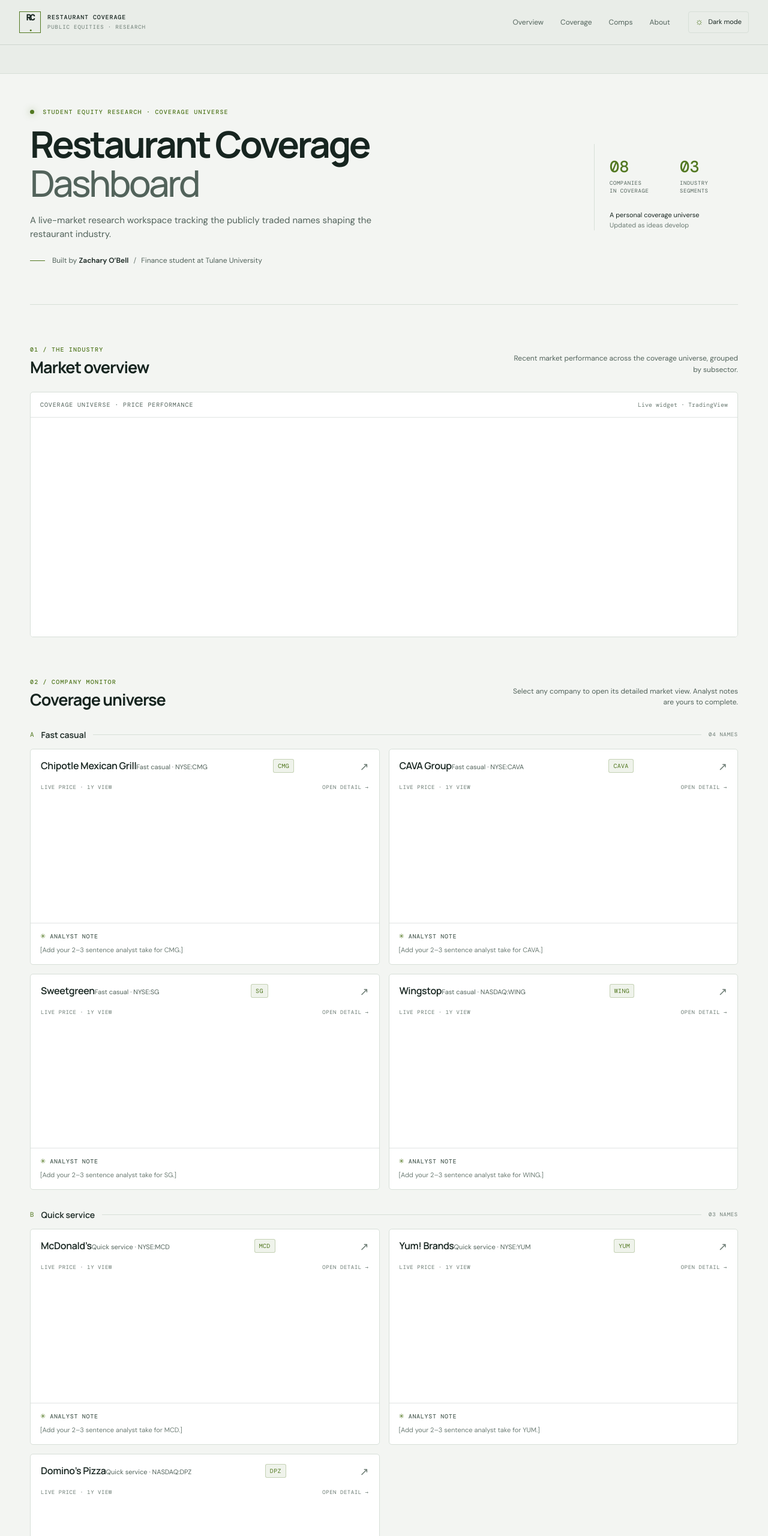
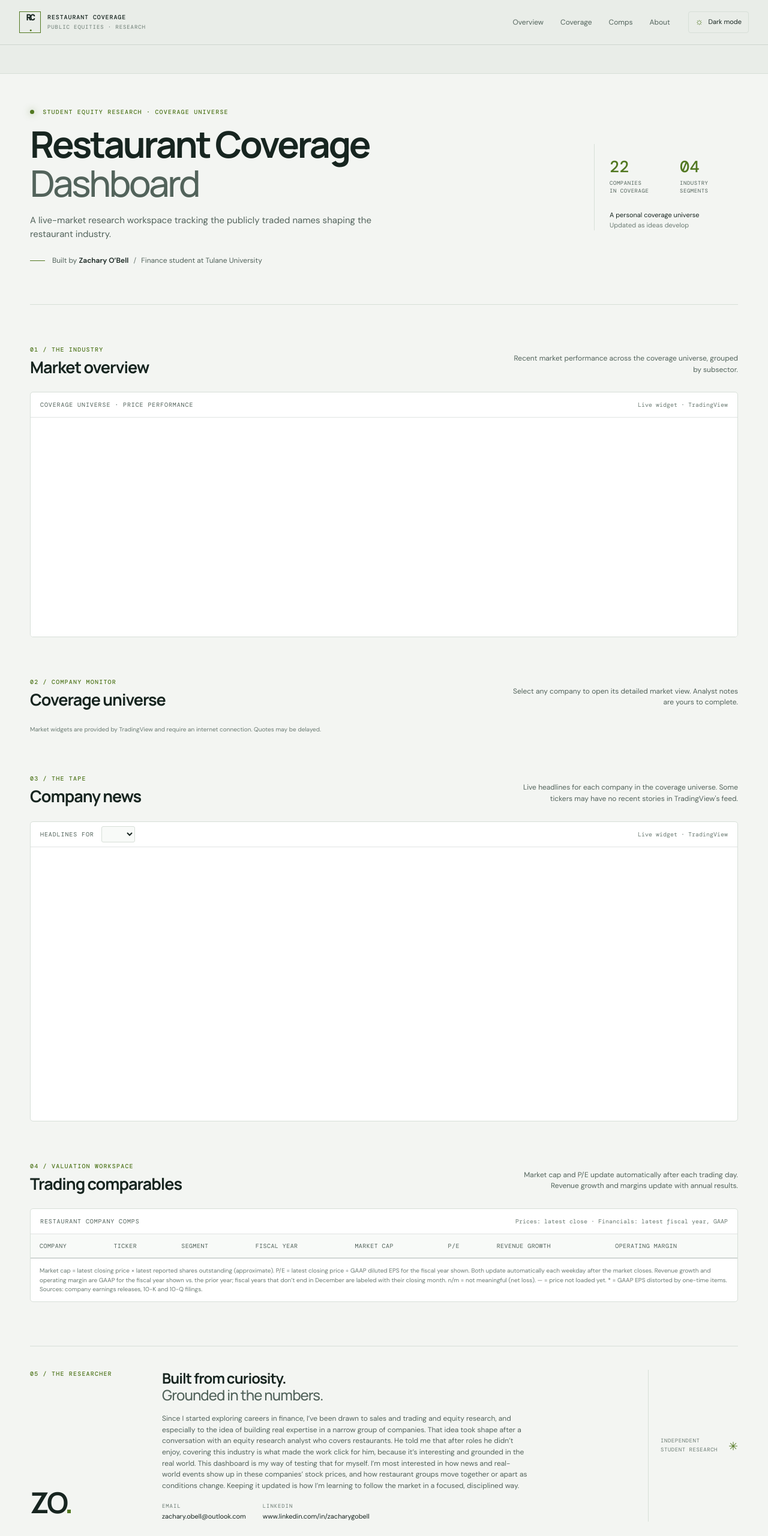
Before and after one commit to zach-obell/restaurant-dashboard, a plain HTML site: page index.html in a window 1280 px wide. Shown: the top 2560 px of the page at 60% size. Drawn offline with nearby package versions, Linux system fonts and the light colour scheme; a script that the page names is missing.

Commit message:
Revise company coverage stats and comparables metadata
Updated statistics for companies and industry segments in the dashboard. Adjusted the metadata for restaurant company comparables.

```diff
--- a/index.html
+++ b/index.html
@@ -43,8 +43,8 @@
         <div class="hero-byline"><span class="byline-rule" aria-hidden="true"></span><span>Built by <strong>Zachary O’Bell</strong> <span class="byline-separator">/</span> Finance student at Tulane University</span></div>
       </div>
       <div class="hero-aside" aria-label="Dashboard coverage summary">
-        <div class="hero-stat"><span class="stat-value">08</span><span class="stat-label">COMPANIES<br>IN COVERAGE</span></div>
-        <div class="hero-stat"><span class="stat-value">03</span><span class="stat-label">INDUSTRY<br>SEGMENTS</span></div>
+        <div class="hero-stat"><span class="stat-value" id="stat-companies">22</span><span class="stat-label">COMPANIES<br>IN COVERAGE</span></div>
+        <div class="hero-stat"><span class="stat-value" id="stat-segments">04</span><span class="stat-label">INDUSTRY<br>SEGMENTS</span></div>
         <div class="hero-note">A personal coverage universe<br><span>Updated as ideas develop</span></div>
       </div>
     </section>
@@ -65,12 +65,7 @@
         <div><p class="eyebrow">02 / COMPANY MONITOR</p><h2 id="companies-title">Coverage universe</h2></div>
         <p class="section-caption">Select any company to open its detailed market view. Analyst notes are yours to complete.</p>
       </div>
-      <div class="subsector-heading"><span class="subsector-index">A</span><h3>Fast casual</h3><span class="subsector-line"></span><span class="subsector-count">04 NAMES</span></div>
-      <div class="company-grid" id="fast-casual-grid" aria-label="Fast casual companies"></div>
-      <div class="subsector-heading"><span class="subsector-index">B</span><h3>Quick service</h3><span class="subsector-line"></span><span class="subsector-count">03 NAMES</span></div>
-      <div class="company-grid" id="quick-service-grid" aria-label="Quick service companies"></div>
-      <div class="subsector-heading"><span class="subsector-index">C</span><h3>Coffee</h3><span class="subsector-line"></span><span class="subsector-count">01 NAME</span></div>
-      <div class="company-grid coffee-grid" id="coffee-grid" aria-label="Coffee companies"></div>
+      <div id="coverage-segments"></div>
       <p class="widget-disclosure">Market widgets are provided by TradingView and require an internet connection. Quotes may be delayed.</p>
     </section>
 
@@ -95,24 +90,15 @@
         <p class="section-caption">Market cap and P/E update automatically after each trading day. Revenue growth and margins update with annual results.</p>
       </div>
       <div class="panel table-panel">
-        <div class="panel-topline"><span class="panel-label">RESTAURANT COMPANY COMPS</span><span class="panel-meta" id="comps-asof">Prices as of Nov 13, 2026 close · Financials: FY2025, GAAP</span></div>
+        <div class="panel-topline"><span class="panel-label">RESTAURANT COMPANY COMPS</span><span class="panel-meta" id="comps-asof">Prices: latest close · Financials: latest fiscal year, GAAP</span></div>
         <div class="table-scroll" tabindex="0" role="region" aria-label="Scrollable trading comparables table">
           <table id="comps-table">
             <caption class="visually-hidden">Restaurant coverage universe trading comparables. Market cap and P/E update each weekday from the latest closing price.</caption>
-            <thead><tr><th scope="col">Company</th><th scope="col">Ticker</th><th scope="col">Sub-sector</th><th scope="col">Market cap</th><th scope="col">P/E</th><th scope="col">Revenue growth</th><th scope="col">Operating margin</th></tr></thead>
-            <tbody>
-              <tr><th scope="row">Chipotle Mexican Grill</th><td><span class="ticker-pill">CMG</span></td><td>Fast casual</td><td class="entry-cell">$44.6B</td><td class="entry-cell">30.9x</td><td class="entry-cell">+5.4%</td><td class="entry-cell">16.2%</td></tr>
-              <tr><th scope="row">CAVA Group</th><td><span class="ticker-pill">CAVA</span></td><td>Fast casual</td><td class="entry-cell">$6.8B</td><td class="entry-cell">107.8x</td><td class="entry-cell">+22.4%</td><td class="entry-cell">4.7%</td></tr>
-              <tr><th scope="row">Sweetgreen</th><td><span class="ticker-pill">SG</span></td><td>Fast casual</td><td class="entry-cell">$1.5B</td><td class="entry-cell">n/m</td><td class="entry-cell">+0.4%</td><td class="entry-cell">(20.5%)</td></tr>
-              <tr><th scope="row">Wingstop</th><td><span class="ticker-pill">WING</span></td><td>Fast casual</td><td class="entry-cell">$4.3B</td><td class="entry-cell">25.6x*</td><td class="entry-cell">+11.4%</td><td class="entry-cell">25.7%</td></tr>
-              <tr><th scope="row">McDonald’s</th><td><span class="ticker-pill">MCD</span></td><td>Quick service</td><td class="entry-cell">$192.5B</td><td class="entry-cell">22.8x</td><td class="entry-cell">+3.7%</td><td class="entry-cell">46.1%</td></tr>
-              <tr><th scope="row">Yum! Brands</th><td><span class="ticker-pill">YUM</span></td><td>Quick service</td><td class="entry-cell">$44.0B</td><td class="entry-cell">29.1x</td><td class="entry-cell">+8.7%</td><td class="entry-cell">31.3%</td></tr>
-              <tr><th scope="row">Domino’s Pizza</th><td><span class="ticker-pill">DPZ</span></td><td>Quick service</td><td class="entry-cell">$11.2B</td><td class="entry-cell">19.4x</td><td class="entry-cell">+5.0%</td><td class="entry-cell">19.3%</td></tr>
-              <tr><th scope="row">Starbucks</th><td><span class="ticker-pill">SBUX</span></td><td>Coffee</td><td class="entry-cell">$121.2B</td><td class="entry-cell">65.3x*</td><td class="entry-cell">+2.8%</td><td class="entry-cell">7.9%</td></tr>
-            </tbody>
+            <thead><tr><th scope="col">Company</th><th scope="col">Ticker</th><th scope="col">Segment</th><th scope="col">Fiscal year</th><th scope="col">Market cap</th><th scope="col">P/E</th><th scope="col">Revenue growth</th><th scope="col">Operating margin</th></tr></thead>
+            <tbody></tbody>
           </table>
         </div>
-        <p class="table-footnote">Market cap = latest closing price × latest reported shares outstanding (approximate). P/E = latest closing price ÷ FY2025 GAAP diluted EPS. Both update automatically each weekday after the market closes. Revenue growth and operating margin are GAAP, FY2025 vs. FY2024. n/m = not meaningful (net loss). *WING FY2025 EPS includes a one-time investment gain; on adjusted EPS of $4.08 the P/E is ~39x. *SBUX fiscal year ends in late September and FY2025 GAAP EPS was reduced by restructuring costs; on non-GAAP EPS of $2.13 the P/E is ~50x. Sources: company earnings releases, 10-K and 10-Q filings.</p>
+        <p class="table-footnote">Market cap = latest closing price × latest reported shares outstanding (approximate). P/E = latest closing price ÷ GAAP diluted EPS for the fiscal year shown. Both update automatically each weekday after the market closes. Revenue growth and operating margin are GAAP for the fiscal year shown vs. the prior year; fiscal years that don’t end in December are labeled with their closing month. n/m = not meaningful (net loss). — = price not loaded yet. * = GAAP EPS distorted by one-time items. <span id="comps-company-notes"></span> Sources: company earnings releases, 10-K and 10-Q filings.</p>
       </div>
     </section>
 
```
